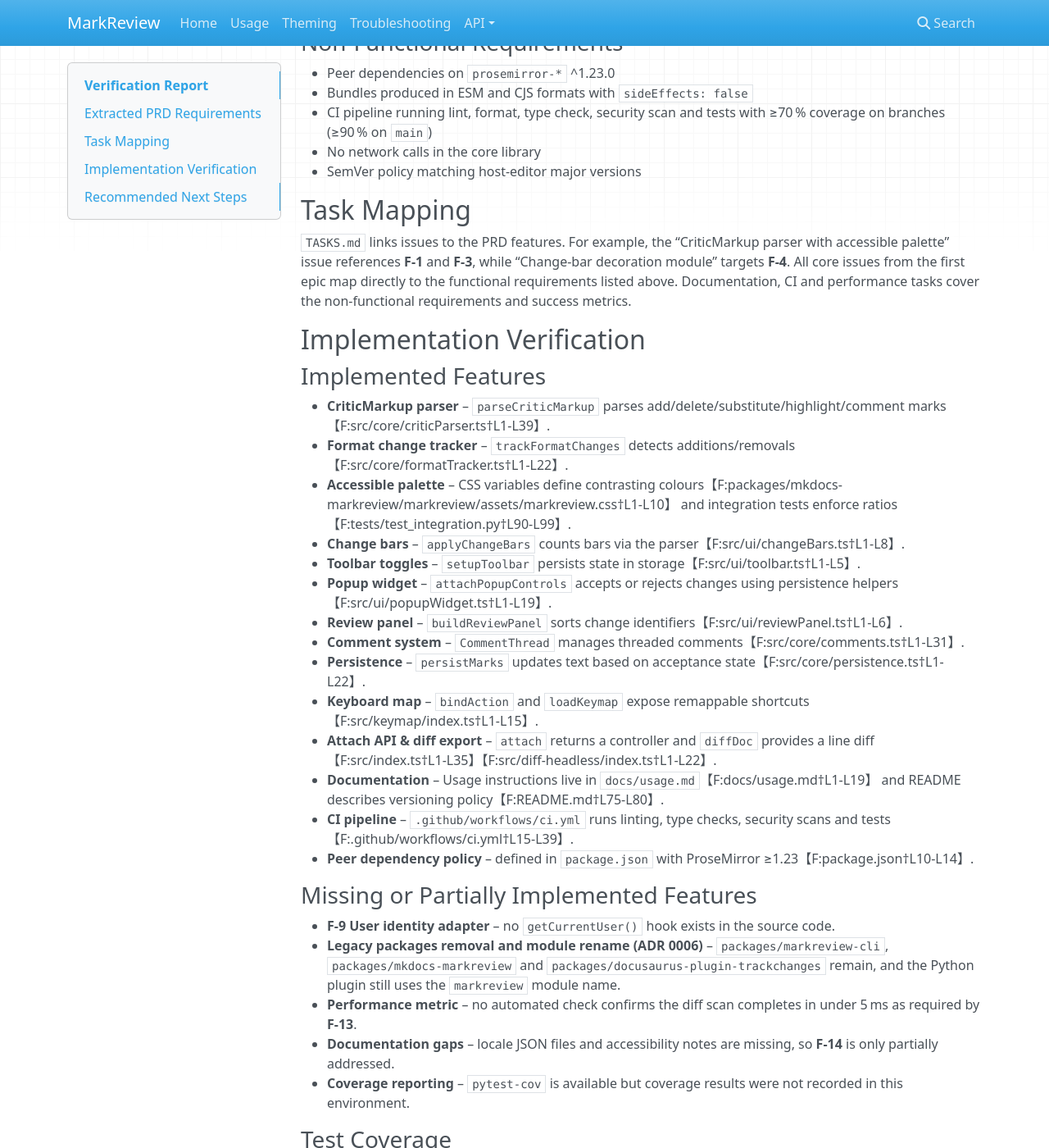
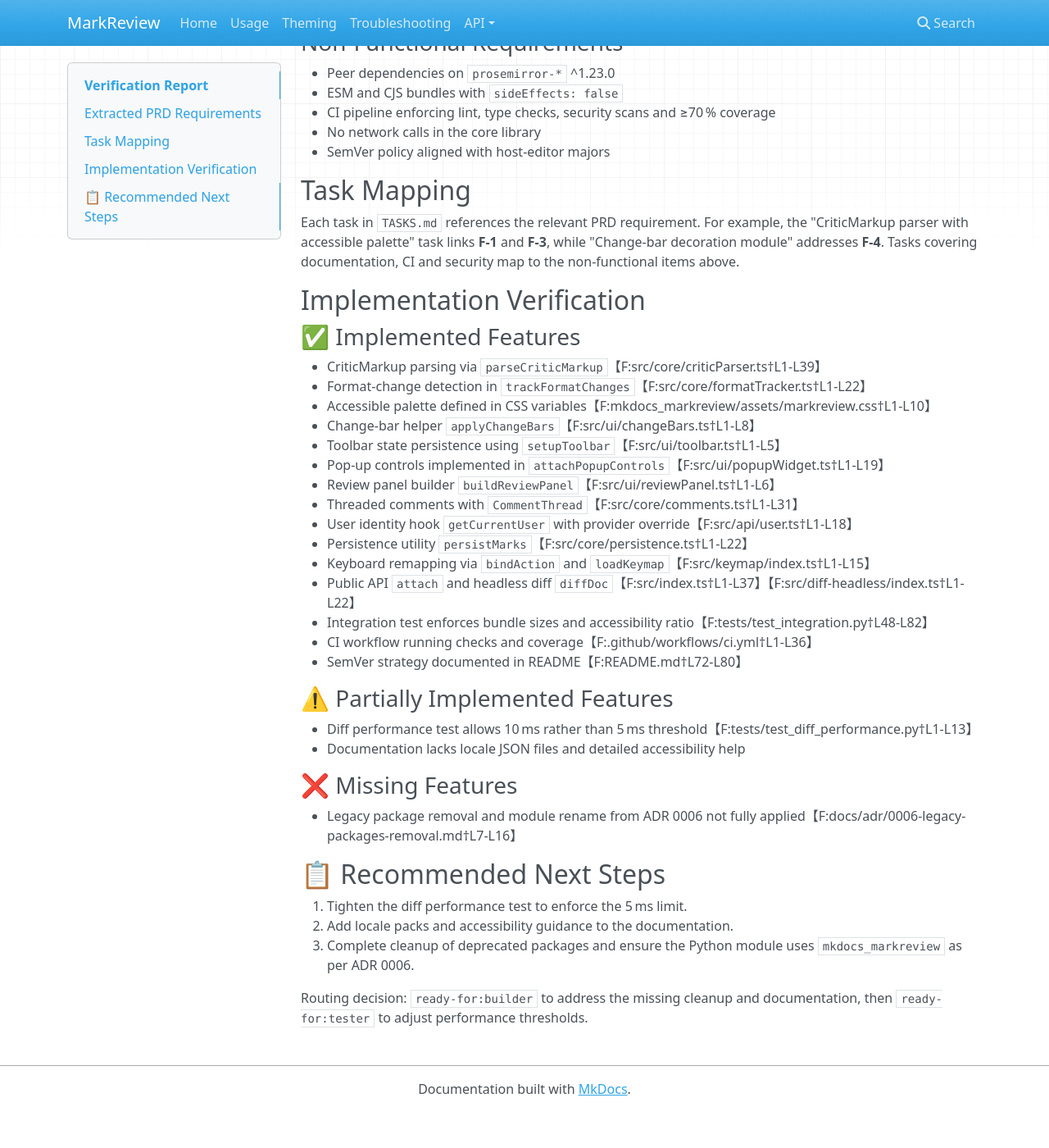
Before and after one commit to eputnam77/MarkReview, an MkDocs documentation site: the page built from docs/VERIFICATION_REPORT.md, in a window 1280 px wide and 1400 px high, scrolled down 539 px. Shown: the whole window at 82% size. Built offline with MkDocs 1.6.1, drawn with Linux system fonts in a browser that asks for light colours; nearby versions of some CDN libraries; after the commit the page ends 1895 px from its top, so only the background shows below that; some of the changed text lies outside the part shown.

Commit message:
docs: update verification report

```diff
--- a/docs/VERIFICATION_REPORT.md
+++ b/docs/VERIFICATION_REPORT.md
@@ -5,63 +5,58 @@
 ### Functional Requirements
 1. **F-1** Parse and render CriticMarkup changes
 2. **F-2** Track format changes
-3. **F-3** Provide accessible palette via CSS variables
-4. **F-4** Change-bar decoration with side/width/colour options and RTL swap
-5. **F-5** Toolbar toggles with state saved to `localStorage`
-6. **F-6** Pop-up accept/reject/comment widget with keyboard shortcuts
-7. **F-7** Right-panel review list with counters, filters and keyboard nav
-8. **F-8** Threaded comments with resolve/unresolve and `@mentions`
-9. **F-9** User identity adapter via `getCurrentUser()` hook
-10. **F-10** Persist changes to ProseMirror document and provide clean export
-11. **F-11** Keyboard-map utility, remappable keys, works across layouts
-12. **F-12** Public attach API and headless diff export
-13. **F-13** Bundle size ≤10 kB JS and 5 kB CSS, diff scan <5 ms
-14. **F-14** Comprehensive documentation with accessibility notes and locale packs
+3. **F-3** Accessible palette via CSS variables
+4. **F-4** Change-bar decoration with configurable side/width/colour and RTL swap
+5. **F-5** Toolbar toggles persisted to `localStorage`
+6. **F-6** Pop-up accept/reject/comment with shortcuts
+7. **F-7** Right-panel review list with counters, filters and keyboard navigation
+8. **F-8** Threaded comments with `@mentions` and resolve/unresolve
+9. **F-9** User identity adapter (`getCurrentUser()` hook)
+10. **F-10** Persist changes to ProseMirror document with clean export
+11. **F-11** Keyboard-map utility (remappable keys across layouts)
+12. **F-12** Public attach API & headless `diffDoc()` export
+13. **F-13** Bundle ≤10 kB JS, ≤5 kB CSS; diff scan <5 ms
+14. **F-14** Documentation folder with WCAG-AA notes and locale packs
 
 ### Non-Functional Requirements
-- Peer dependencies on `prosemirror-*` ^1.23.0
-- Bundles produced in ESM and CJS formats with `sideEffects: false`
-- CI pipeline running lint, format, type check, security scan and tests with ≥70 % coverage on branches (≥90 % on `main`)
+- Peer dependencies on `prosemirror-*` ^1.23.0
+- ESM and CJS bundles with `sideEffects: false`
+- CI pipeline enforcing lint, type checks, security scans and ≥70 % coverage
 - No network calls in the core library
-- SemVer policy matching host-editor major versions
+- SemVer policy aligned with host-editor majors
 
 ## Task Mapping
-`TASKS.md` links issues to the PRD features. For example, the “CriticMarkup parser with accessible palette” issue references **F‑1** and **F‑3**, while “Change‑bar decoration module” targets **F‑4**. All core issues from the first epic map directly to the functional requirements listed above. Documentation, CI and performance tasks cover the non-functional requirements and success metrics.
+Each task in `TASKS.md` references the relevant PRD requirement. For example, the "CriticMarkup parser with accessible palette" task links **F‑1** and **F‑3**, while "Change‑bar decoration module" addresses **F‑4**. Tasks covering documentation, CI and security map to the non‑functional items above.
 
 ## Implementation Verification
 
-### Implemented Features
-- **CriticMarkup parser** – `parseCriticMarkup` parses add/delete/substitute/highlight/comment marks【F:src/core/criticParser.ts†L1-L39】.
-- **Format change tracker** – `trackFormatChanges` detects additions/removals【F:src/core/formatTracker.ts†L1-L22】.
-- **Accessible palette** – CSS variables define contrasting colours【F:packages/mkdocs-markreview/markreview/assets/markreview.css†L1-L10】 and integration tests enforce ratios【F:tests/test_integration.py†L90-L99】.
-- **Change bars** – `applyChangeBars` counts bars via the parser【F:src/ui/changeBars.ts†L1-L8】.
-- **Toolbar toggles** – `setupToolbar` persists state in storage【F:src/ui/toolbar.ts†L1-L5】.
-- **Popup widget** – `attachPopupControls` accepts or rejects changes using persistence helpers【F:src/ui/popupWidget.ts†L1-L19】.
-- **Review panel** – `buildReviewPanel` sorts change identifiers【F:src/ui/reviewPanel.ts†L1-L6】.
-- **Comment system** – `CommentThread` manages threaded comments【F:src/core/comments.ts†L1-L31】.
-- **Persistence** – `persistMarks` updates text based on acceptance state【F:src/core/persistence.ts†L1-L22】.
-- **Keyboard map** – `bindAction` and `loadKeymap` expose remappable shortcuts【F:src/keymap/index.ts†L1-L15】.
-- **Attach API & diff export** – `attach` returns a controller and `diffDoc` provides a line diff【F:src/index.ts†L1-L35】【F:src/diff-headless/index.ts†L1-L22】.
-- **Documentation** – Usage instructions live in `docs/usage.md`【F:docs/usage.md†L1-L19】 and README describes versioning policy【F:README.md†L75-L80】.
-- **CI pipeline** – `.github/workflows/ci.yml` runs linting, type checks, security scans and tests【F:.github/workflows/ci.yml†L15-L39】.
-- **Peer dependency policy** – defined in `package.json` with ProseMirror ≥1.23【F:package.json†L10-L14】.
+### ✅ Implemented Features
+- CriticMarkup parsing via `parseCriticMarkup`【F:src/core/criticParser.ts†L1-L39】
+- Format-change detection in `trackFormatChanges`【F:src/core/formatTracker.ts†L1-L22】
+- Accessible palette defined in CSS variables【F:mkdocs_markreview/assets/markreview.css†L1-L10】
+- Change-bar helper `applyChangeBars`【F:src/ui/changeBars.ts†L1-L8】
+- Toolbar state persistence using `setupToolbar`【F:src/ui/toolbar.ts†L1-L5】
+- Pop-up controls implemented in `attachPopupControls`【F:src/ui/popupWidget.ts†L1-L19】
+- Review panel builder `buildReviewPanel`【F:src/ui/reviewPanel.ts†L1-L6】
+- Threaded comments with `CommentThread`【F:src/core/comments.ts†L1-L31】
+- User identity hook `getCurrentUser` with provider override【F:src/api/user.ts†L1-L18】
+- Persistence utility `persistMarks`【F:src/core/persistence.ts†L1-L22】
+- Keyboard remapping via `bindAction` and `loadKeymap`【F:src/keymap/index.ts†L1-L15】
+- Public API `attach` and headless diff `diffDoc`【F:src/index.ts†L1-L37】【F:src/diff-headless/index.ts†L1-L22】
+- Integration test enforces bundle sizes and accessibility ratio【F:tests/test_integration.py†L48-L82】
+- CI workflow running checks and coverage【F:.github/workflows/ci.yml†L1-L36】
+- SemVer strategy documented in README【F:README.md†L72-L80】
 
-### Missing or Partially Implemented Features
-- **F-9 User identity adapter** – no `getCurrentUser()` hook exists in the source code.
-- **Legacy packages removal and module rename (ADR 0006)** – `packages/markreview-cli`, `packages/mkdocs-markreview` and `packages/docusaurus-plugin-trackchanges` remain, and the Python plugin still uses the `markreview` module name.
-- **Performance metric** – no automated check confirms the diff scan completes in under 5 ms as required by **F‑13**.
-- **Documentation gaps** – locale JSON files and accessibility notes are missing, so **F‑14** is only partially addressed.
-- **Coverage reporting** – `pytest-cov` is available but coverage results were not recorded in this environment.
+### ⚠️ Partially Implemented Features
+- Diff performance test allows 10 ms rather than 5 ms threshold【F:tests/test_diff_performance.py†L1-L13】
+- Documentation lacks locale JSON files and detailed accessibility help
 
-### Test Coverage
-Unit tests exist for each helper function under `tests/`, and an integration test validates bundle size and accessibility metrics. However, coverage percentage could not be measured in this environment.
+### ❌ Missing Features
+- Legacy package removal and module rename from ADR 0006 not fully applied【F:docs/adr/0006-legacy-packages-removal.md†L7-L16】
 
-## Recommended Next Steps
-1. **Implement `getCurrentUser()`** – Builder agent should add a user identity hook and accompanying tests to satisfy **F‑9**.
-2. **Remove or rename legacy packages** – delete deprecated directories and rename the Python plugin to `mkdocs_markreview` per ADR 0006.
-3. **Measure diff performance** – add an automated test verifying the diff scan completes in under 5 ms for a 2 MB document.
-4. **Document i18n assets** – include locale JSON examples and accessibility notes to fully meet **F‑14**.
-5. **Record coverage** – ensure CI stores coverage artifacts so thresholds are enforced.
-6. **Verify CSS consolidation** – Docwriter agent may document where the CSS variables live once the runtime is unified under `src/`.
+## 📋 Recommended Next Steps
+1. Tighten the diff performance test to enforce the 5 ms limit.
+2. Add locale packs and accessibility guidance to the documentation.
+3. Complete cleanup of deprecated packages and ensure the Python module uses `mkdocs_markreview` as per ADR 0006.
 
-Routing label: `ready-for:builder` for implementing missing code features, followed by `ready-for:tester` to update coverage configuration.
+Routing decision: `ready-for:builder` to address the missing cleanup and documentation, then `ready-for:tester` to adjust performance thresholds.
```
Also changed, not shown: 1 other file.
